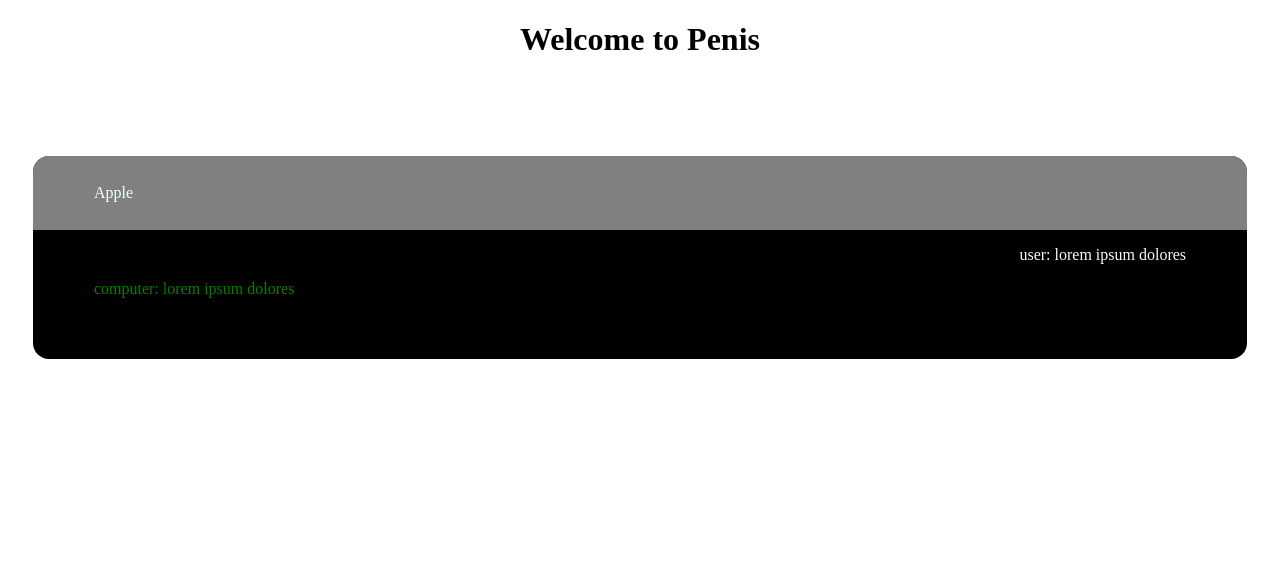
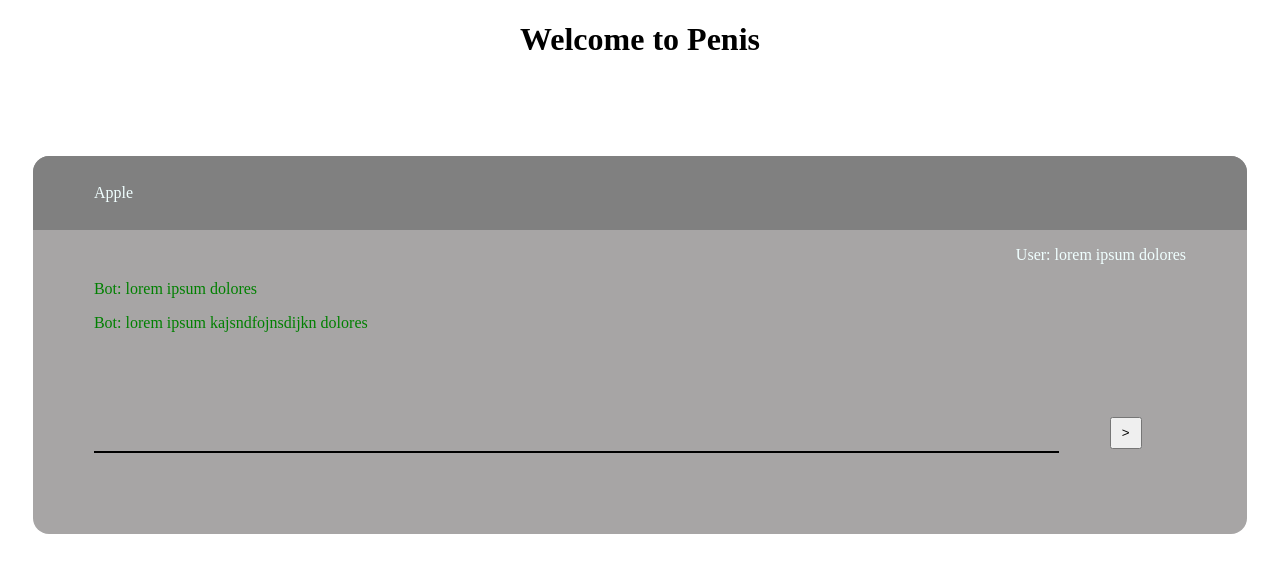
Before and after one commit to KostyaShey/legail, a SvelteKit app in the folder legail/: page / in a window 1280 px wide. Shown: the top 572 px of the page. Built offline with nearby package versions, Linux system fonts and the light colour scheme.

Commit message:
added chat functionalityy for the user

```diff
--- /dev/null
+++ b/legail/src/routes/+layout.svelte
@@ -0,0 +1 @@
+<slot></slot>
--- a/legail/src/routes/+page.svelte
+++ b/legail/src/routes/+page.svelte
@@ -1,5 +1,4 @@
 <script>
-    import Catimage from "./Catimage.svelte";
     import Chatbox from "./components/Chatbox.svelte";
     let dimentions = {width:'500', height:'300'}
 </script>
--- a/legail/src/routes/Catimage.svelte
+++ /dev/null
@@ -1,13 +0,0 @@
-<script>
-
-    export let width;
-    export let height;
-    $: src = 'https://placekitten.com/';
-    const alt = "Picture of a cat";
-
-</script>
-
-<img src='{src}{width}/{height}' {alt}>
-
-<p>width = {width}, height = {height}</p>
-<p>width type = {(typeof width)}, height = {height}</p>
--- a/legail/src/routes/components/Chatbox.svelte
+++ b/legail/src/routes/components/Chatbox.svelte
@@ -1,42 +1,55 @@
 <script>
 
-    let chatSession = {
-        id: 1,
-        ownerToken: 'something something',
-        title: 'Apple',
-        messages: [
-            {
-                id: "asjnfdoijnasoidfj",
-                sender: "user",
-                text: "lorem ipsum dolores"
-            },
-            {
-                id: "asjnidfj",
-                sender: "computer",
-                text: "lorem ipsum dolores"
-            }
-        ]
+import { chatInfo, chatMessages } from "../stores/chatSession";
+
+function returnSenderLabel (messageLabel) {
+    return messageLabel ? "User:" : "Bot:";
+};
+
+let chatInput = '';
+
+const addToMessages = (chatObbject) => {
+		$chatMessages = [...$chatMessages, chatObbject];
+};
+
+function submitMessage() {
+
+    const chatObject = {
+        id: Date.now(),
+        userMessage: true,
+        text: chatInput
     }
+
+    addToMessages(chatObject);
+    chatInput = ''
+};
+
+
 
 </script>
 
 <div class="chatbox">
     <div class="chatTitle">
-        <p>{chatSession.title}</p>
+        <p>{$chatInfo.title}</p>
     </div>
 
     <div class="chatHistory">
-        {#each chatSession.messages as message}
-            <div class="chatMessage-{message.sender}">
-                <p>{message.sender}: {message.text}</p>
+        {#each $chatMessages as message}
+            <div class:chatMessageUser={message.userMessage} class:chatMessageComputer={!message.userMessage}>
+                <p>{returnSenderLabel(message.userMessage)} {message.text}</p>
             </div>
         {/each}
     </div>
+    <div class="chatInput">
+        <input type="input" bind:value={chatInput} name="name" />
+        <button on:click={submitMessage}>></button>
+    </div>
 </div>
+
 
 <style>
     .chatbox {
-        background-color: black;
+        background-color: rgb(167, 165, 165);
         color: azure;
         border-radius: 1rem;
         margin: 1% 2%;
@@ -49,10 +62,30 @@
         background-color: grey;
         padding: 1% 5%;
     }
-    .chatMessage-user {
+    .chatMessageUser {
         text-align: end;
     }
-    .chatMessage-computer {
+    .chatMessageComputer {
         color: green;
     }
+    .chatInput {
+		display: grid;
+		grid-template-columns: repeat(2, 88% 5%);
+		grid-gap: 5%;
+        padding: 2% 5%;
+        margin-bottom: 5%;
+	}
+    button {
+        width: 2rem;
+        height: 2rem;
+    }
+    input {
+        height: 100%;
+        width: 100%;
+        border: none;
+        background: transparent;
+        border-bottom: 2px solid black;
+    }
+
+
 </style>
--- /dev/null
+++ b/legail/src/routes/stores/chatSession.js
@@ -0,0 +1,27 @@
+import { readable, writable } from "svelte/store";
+
+export let chatMessages = writable([
+    {
+        id: "asjnfdoijnasoidfj",
+        userMessage: true,
+        text: "lorem ipsum dolores"
+    },
+    {
+        id: "asjnidfj",
+        userMessage: false,
+        text: "lorem ipsum dolores"
+    },
+    {
+        id: "asjn askjdhihasghid idfj",
+        userMessage: false,
+        text: "lorem ipsum kajsndfojnsdijkn dolores"
+    }
+])
+
+export const chatInfo = readable(
+    {
+        id: 1,
+        ownerToken: 'something something',
+        title: 'Apple'
+    }
+)
```
